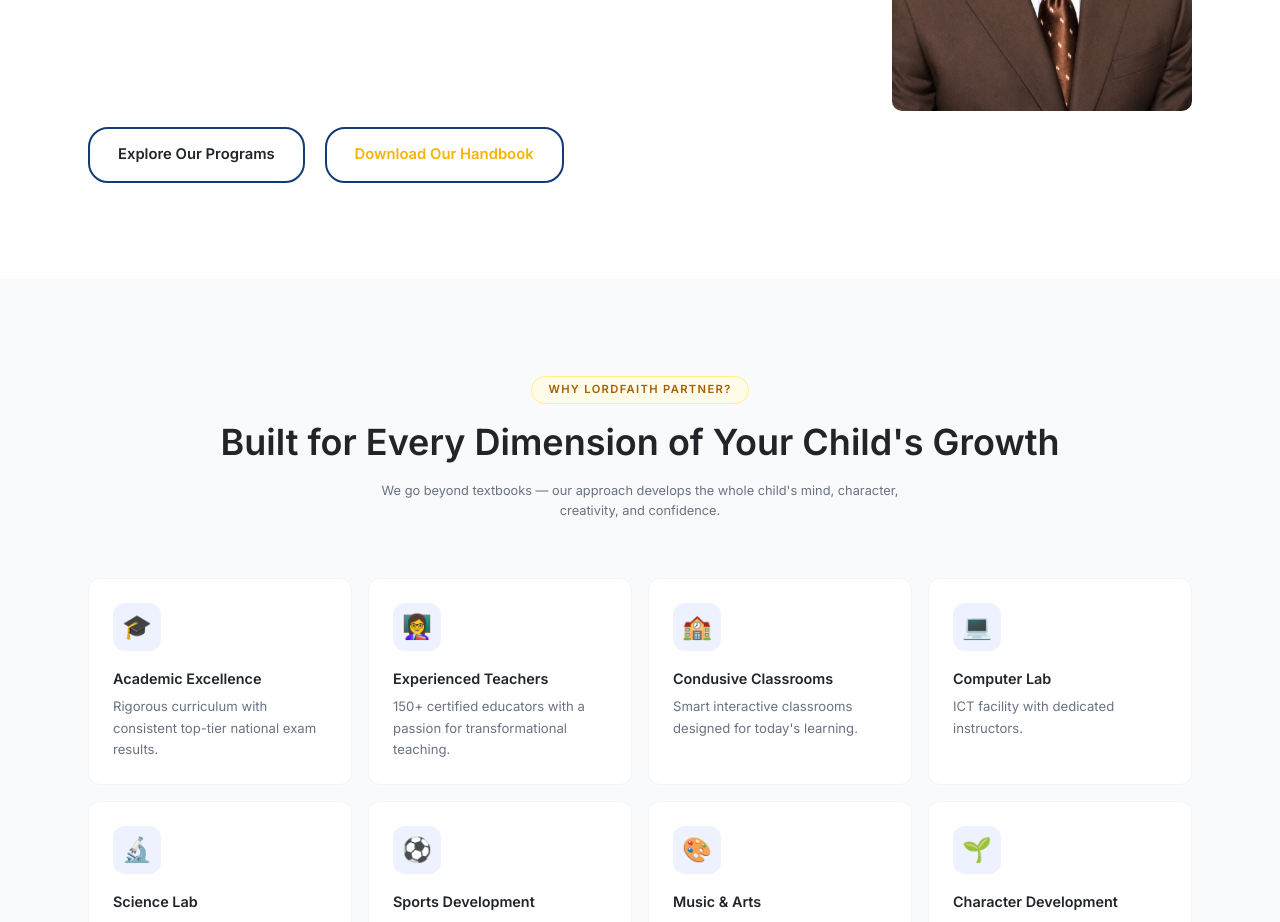
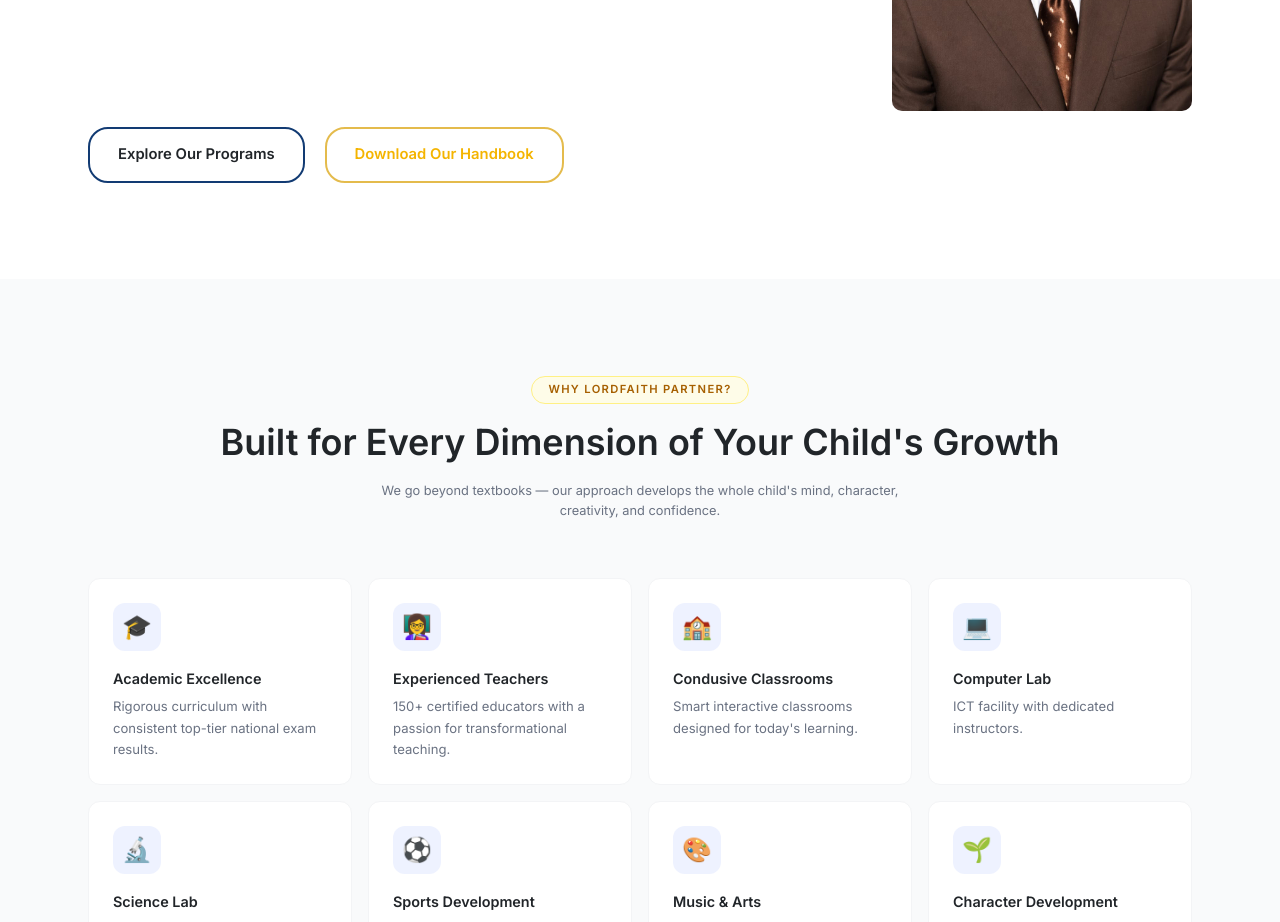
Before and after one commit to Ayomi-Dev/faith-partner-landing-page, a Next.js app: page / in a window 1280 px wide. Shown: the part 3440-4362 px from the top of the page. Built offline with nearby package versions, Linux system fonts and the light colour scheme.

Commit message:
Fixed overflow issue caused by buttons in about section

```diff
--- a/app/components/sections/About.tsx
+++ b/app/components/sections/About.tsx
@@ -232,11 +232,11 @@
               <p className="text-[0.72rem] font-semibold opacity-80 mt-1 uppercase tracking-wide">Years of Excellence</p>
             </div> */}
           </div>
-          <div className="flex gap-5 items-center mt-4">
+          <div className="flex gap-5 flex-wrap items-center mt-4">
             <Button href="#programs" variant="outline">
               Explore Our Programs
             </Button>
-            <Button variant="outline" href="" size="md">
+            <Button variant="primary" href="" size="md">
             <a
               href="/handbook.pdf"
               target="_blank"
```
